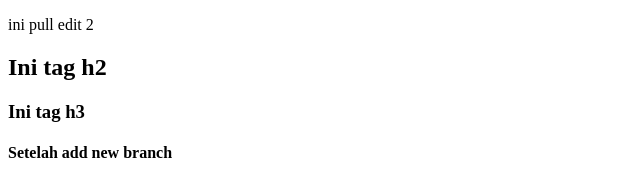
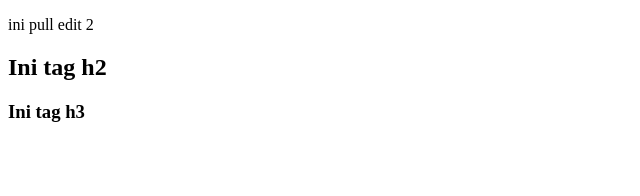
Before and after one commit to mawan55/project-tim-1, a plain HTML site: page index.html in a window 1280 px wide. Shown: the whole page, without its empty margins (0-640 px from the left). Drawn offline with Linux system fonts and the light colour scheme.

Commit message:
hapus perubahan

```diff
--- a/index.html
+++ b/index.html
@@ -12,6 +12,5 @@
     </p>
     <h2>Ini tag h2</h2>
     <h3>Ini tag h3</h3>
-    <h4>Setelah add new branch</h4>
 </body>
 </html>
```
